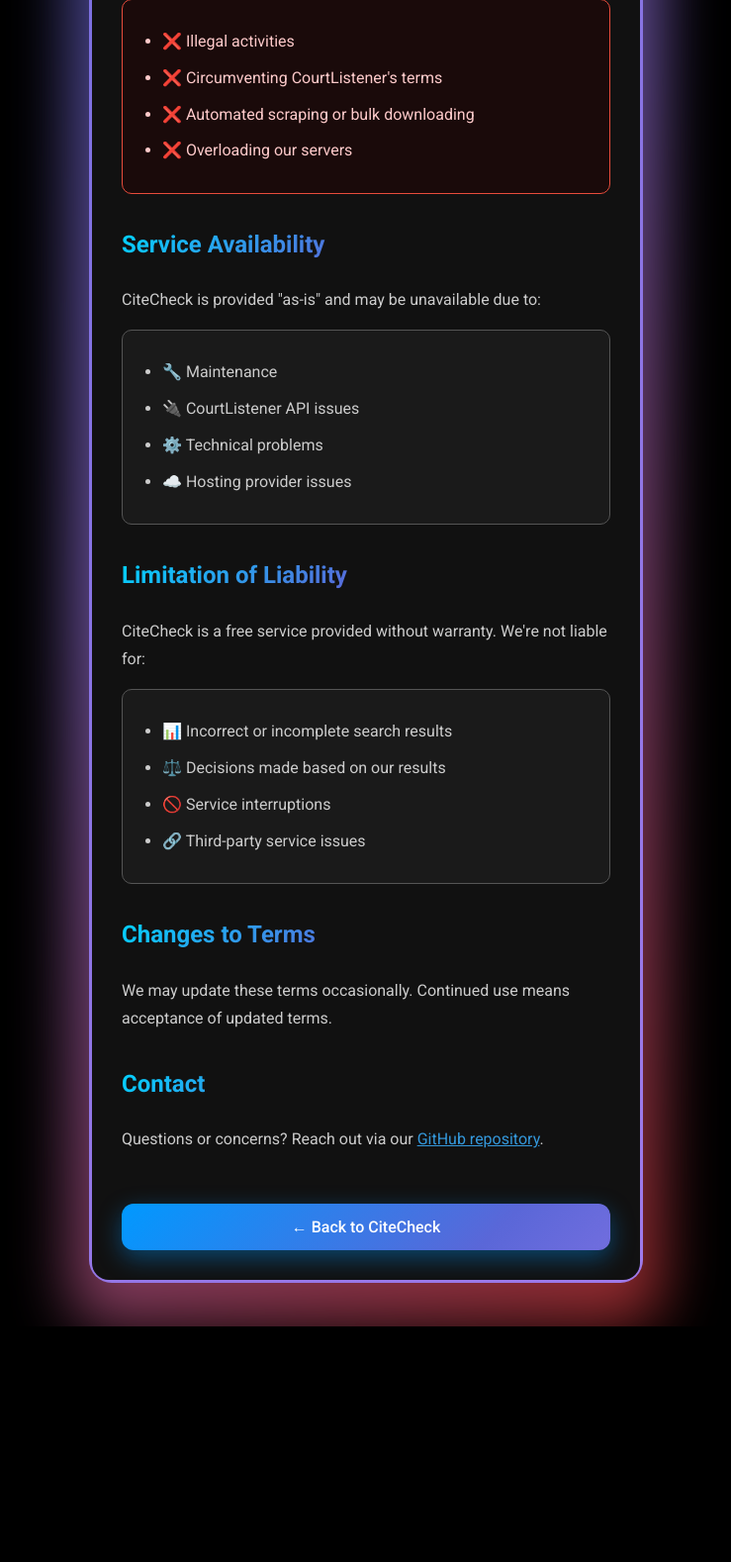
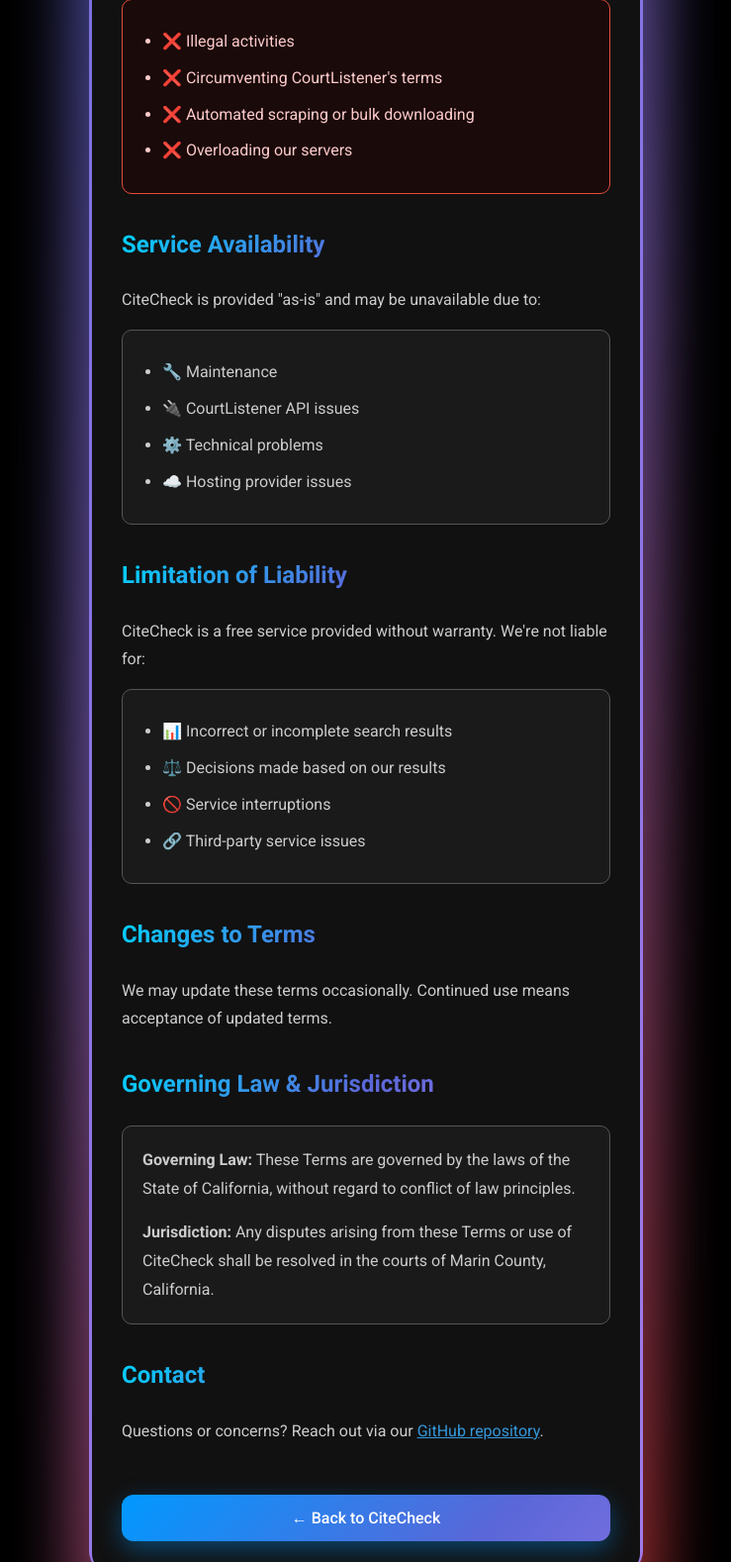
Before and after one commit to marchoag/citecheck, a Flask app: page /terms in a window 1280 px wide. Shown: the part 1315-2893 px from the top of the page at 99% size, without its empty margins (270-1009 px from the left). Before the commit the page ends 2655 px from the top, so only its background shows below. Run offline with Flask 3, Linux system fonts and the light colour scheme.

Commit message:
Add comprehensive social sharing meta tags - Open Graph, Twitter Cards, SEO optimization for all pages - Keep version at v1.1 ✨

```diff
--- a/templates/base.html
+++ b/templates/base.html
@@ -4,6 +4,26 @@
     <meta charset="UTF-8">
     <meta name="viewport" content="width=device-width, initial-scale=1.0">
     <title>{% block title %}Citation Checker{% endblock %}</title>
+
+    <!-- Open Graph / Social Media Meta Tags -->
+    <meta property="og:type" content="website">
+    <meta property="og:title" content="{% block og_title %}CiteCheck - Legal Citation Checker{% endblock %}">
+    <meta property="og:description" content="{% block og_description %}Verify legal citations for AI hallucinations. Free tool to check case law citations using the CourtListener database.{% endblock %}">
+    <meta property="og:image" content="{{ url_for('static', filename='og-image.png') }}">
+    <meta property="og:url" content="{{ request.url }}">
+    <meta property="og:site_name" content="CiteCheck">
+
+    <!-- Twitter Card Meta Tags -->
+    <meta name="twitter:card" content="summary_large_image">
+    <meta name="twitter:title" content="{% block twitter_title %}CiteCheck - Legal Citation Checker{% endblock %}">
+    <meta name="twitter:description" content="{% block twitter_description %}Verify legal citations for AI hallucinations. Free tool to check case law citations using the CourtListener database.{% endblock %}">
+    <meta name="twitter:image" content="{{ url_for('static', filename='og-image.png') }}">
+
+    <!-- Additional SEO Meta Tags -->
+    <meta name="description" content="{% block meta_description %}Verify legal citations for AI hallucinations. Free tool to check case law citations using the CourtListener database.{% endblock %}">
+    <meta name="keywords" content="legal citations, case law, CourtListener, citation checker, AI hallucinations, legal research, court cases">
+    <meta name="author" content="CiteCheck">
+    <link rel="canonical" href="{{ request.url }}">
     <!-- Google Fonts - Roboto family -->
     <link href="https://fonts.googleapis.com/css2?family=Roboto:wght@300;400;500;700&family=Roboto+Condensed:wght@400;700&display=swap" rel="stylesheet">
     <style>
--- a/templates/terms.html
+++ b/templates/terms.html
@@ -1,8 +1,19 @@
 {% extends "base.html" %}
 
 {% block title %}Terms of Service - CiteCheck{% endblock %}
+{% block og_title %}Terms of Service - CiteCheck{% endblock %}
+{% block twitter_title %}Terms of Service - CiteCheck{% endblock %}
+{% block og_description %}CiteCheck Terms of Service - Legal terms for using our free citation verification tool. Research tool only, not legal advice.{% endblock %}
+{% block twitter_description %}CiteCheck Terms of Service - Legal terms for using our free citation verification tool. Research tool only, not legal advice.{% endblock %}
+{% block meta_description %}CiteCheck Terms of Service - Legal terms for using our free citation verification tool. Research tool only, not legal advice.{% endblock %}
 
 {% block content %}
+<style>
+    body {
+        background: #000000 !important;
+        color: #ffffff !important;
+    }
+</style>
 <div class="card">
     <div style="position: absolute; top: 15px; right: 20px; font-size: 0.8rem; color: rgba(255, 255, 255, 0.6); font-family: 'Roboto', sans-serif;">v1.1 ✨</div>
 
@@ -72,6 +83,12 @@
         <h2 style="background: linear-gradient(135deg, #00D4FF 0%, #5A67D8 50%, #9F7AEA 100%); -webkit-background-clip: text; -webkit-text-fill-color: transparent; background-clip: text; font-size: 1.5rem; font-weight: 600; margin: 30px 0 20px 0;">Changes to Terms</h2>
         <p>We may update these terms occasionally. Continued use means acceptance of updated terms.</p>
 
+        <h2 style="background: linear-gradient(135deg, #00D4FF 0%, #5A67D8 50%, #9F7AEA 100%); -webkit-background-clip: text; -webkit-text-fill-color: transparent; background-clip: text; font-size: 1.5rem; font-weight: 600; margin: 30px 0 20px 0;">Governing Law & Jurisdiction</h2>
+        <div style="background: #1a1a1a; border: 1px solid #555555; border-radius: 10px; padding: 20px; margin: 15px 0;">
+            <p style="margin: 0; color: #cccccc;"><strong>Governing Law:</strong> These Terms are governed by the laws of the State of California, without regard to conflict of law principles.</p>
+            <p style="margin: 15px 0 0 0; color: #cccccc;"><strong>Jurisdiction:</strong> Any disputes arising from these Terms or use of CiteCheck shall be resolved in the courts of Marin County, California.</p>
+        </div>
+
         <h2 style="background: linear-gradient(135deg, #00D4FF 0%, #5A67D8 50%, #9F7AEA 100%); -webkit-background-clip: text; -webkit-text-fill-color: transparent; background-clip: text; font-size: 1.5rem; font-weight: 600; margin: 30px 0 20px 0;">Contact</h2>
         <p>Questions or concerns? Reach out via our <a href="https://github.com/marchoag/citecheck" target="_blank" style="color: #3498db;">GitHub repository</a>.</p>
 
```
Also changed, not shown: templates/index.html (+7 -0 lines), templates/privacy.html (+11 -0 lines).
